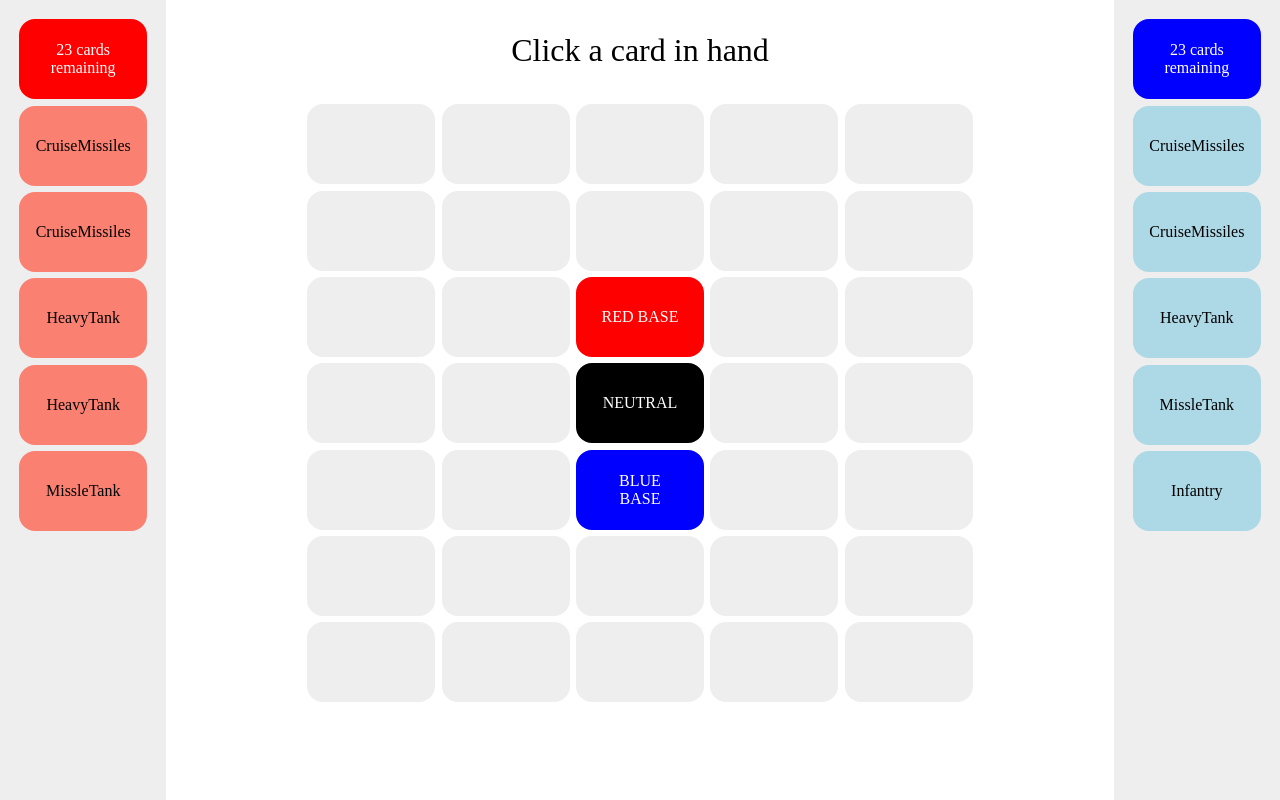
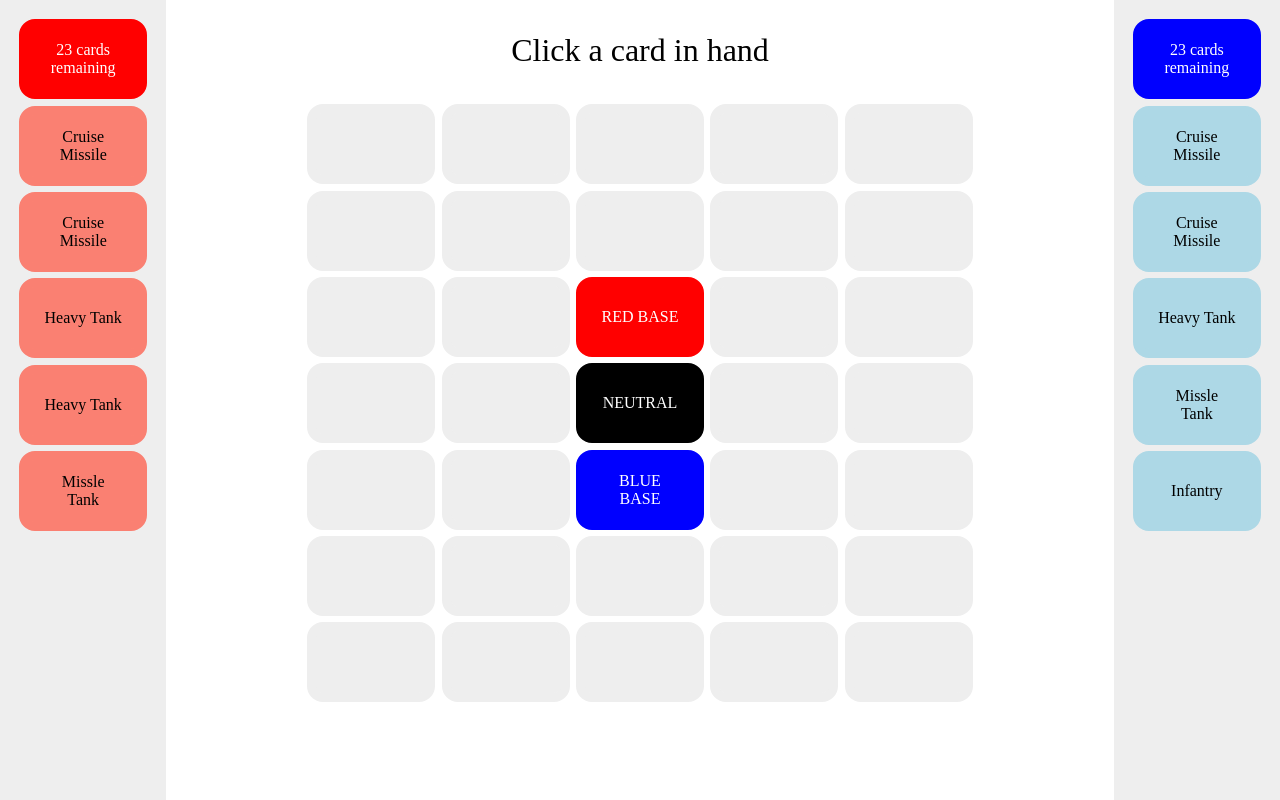
Before and after one commit to mpaulweeks/ogre, a React (Create React App) app: page / in a window 1280 px wide. Both pictures are taken after a click on the button "Play Offline". Built offline with nearby package versions, Linux system fonts and the light colour scheme; no server answers.

Commit message:
unit names

```diff
--- a/src/app/game/ViewBoard.tsx
+++ b/src/app/game/ViewBoard.tsx
@@ -19,7 +19,7 @@ export function ViewBoard(props: {
   const activePlayer = props.toPlay && props.game.getPlayer(props.toPlay.team);
   const enemyPlayer = props.toPlay && props.game.getEnemy(props.toPlay.team);
   const isLightGev = props.toPlay?.unit === Unit.LightGev;
-  const isMissle = props.toPlay?.unit === Unit.CruiseMissiles;
+  const isMissle = props.toPlay?.unit === Unit.CruiseMissile;
   const isOgre = props.toPlay?.unit === Unit.Ogre;
 
   const board = new Board(props.game);
--- a/src/app/render.ts
+++ b/src/app/render.ts
@@ -2,14 +2,14 @@ import { Team, Unit } from "../lib";
 
 const CardName: Record<Unit, string> = {
   [Unit.Infantry]: 'Infantry',
-  [Unit.MissleTank]: 'MissleTank',
+  [Unit.MissleTank]: 'Missle Tank',
   [Unit.Gev]: 'Gev',
-  [Unit.HeavyTank]: 'HeavyTank',
+  [Unit.HeavyTank]: 'Heavy Tank',
   [Unit.Howitzer]: 'Howitzer',
-  [Unit.LightGev]: 'LightGev',
-  [Unit.CruiseMissiles]: 'CruiseMissiles',
+  [Unit.LightGev]: 'Light Gev',
+  [Unit.CruiseMissile]: 'Cruise Missile',
   [Unit.Ogre]: 'Ogre',
-  [Unit.OgreDamaged]: 'OgreDamaged',
+  [Unit.OgreDamaged]: 'Ogre (Damaged)',
 };
 export function getName(unit: Unit) {
   return CardName[unit];
--- a/src/lib/grid.ts
+++ b/src/lib/grid.ts
@@ -31,7 +31,7 @@ const SupplyRange: Record<Unit, RawOffset[]> = {
   [Unit.HeavyTank]: UpDownLeftRight,
   [Unit.Howitzer]: UpDownLeftRight,
   [Unit.LightGev]: UpDownLeftRight,
-  [Unit.CruiseMissiles]: [],
+  [Unit.CruiseMissile]: [],
   [Unit.Ogre]: AllAdjacent,
   [Unit.OgreDamaged]: UpDownLeftRight,
 };
@@ -42,7 +42,7 @@ const AttackRange: Record<Unit, RawOffset[]> = {
   [Unit.HeavyTank]: UpDownLeftRight,
   [Unit.Howitzer]: HowizterAttack,
   [Unit.LightGev]: UpDownLeftRight,
-  [Unit.CruiseMissiles]: [], // todo
+  [Unit.CruiseMissile]: [], // todo
   [Unit.Ogre]: [
     ...AllAdjacent,
     { rx: 0, ry: -2 },
@@ -59,7 +59,7 @@ const SpottingRange: Record<Unit, RawOffset[]> = {
   [Unit.HeavyTank]: UpDownLeftRight,
   [Unit.Howitzer]: UpDownLeftRight,
   [Unit.LightGev]: UpDownLeftRight,
-  [Unit.CruiseMissiles]: [], // todo
+  [Unit.CruiseMissile]: [], // todo
   [Unit.Ogre]: [
     ...AllAdjacent,
     { rx: -1, ry: 2 },
--- a/src/lib/player.ts
+++ b/src/lib/player.ts
@@ -77,7 +77,7 @@ export class Player implements HasState<PlayerState> {
   playCard(card: OgreCard, deploy: GridKey): void {
     const { hand, board } = this.state;
     assertRemove(card, hand);
-    if (card.unit !== Unit.CruiseMissiles) {
+    if (card.unit !== Unit.CruiseMissile) {
       board.push({
         ...card,
         key: deploy,
@@ -108,7 +108,7 @@ export class Player implements HasState<PlayerState> {
       ...range(2).map(_ => ({
         id: nextId(),
         team,
-        unit: Unit.CruiseMissiles,
+        unit: Unit.CruiseMissile,
       })),
       ...range(3).map(_ => library.pop()!),
     ];
--- a/src/lib/types.ts
+++ b/src/lib/types.ts
@@ -37,7 +37,7 @@ export enum Unit {
   HeavyTank = 'HeavyTank',
   Howitzer = 'Howitzer',
   LightGev = 'LightGev',
-  CruiseMissiles = 'CruiseMissiles',
+  CruiseMissile = 'CruiseMissiles',
   Ogre = 'Ogre',
   OgreDamaged = 'OgreDamaged',
 }
```
